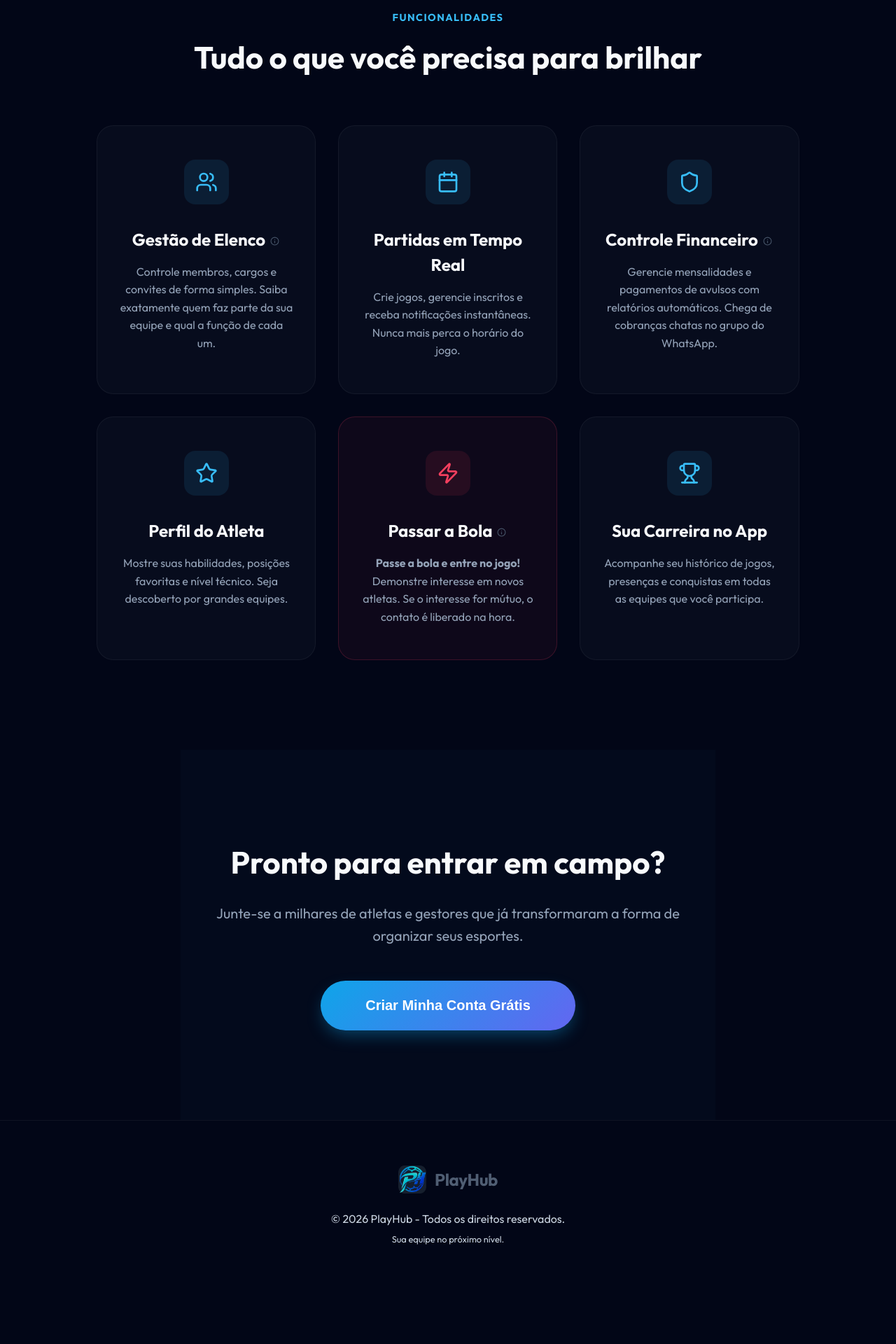
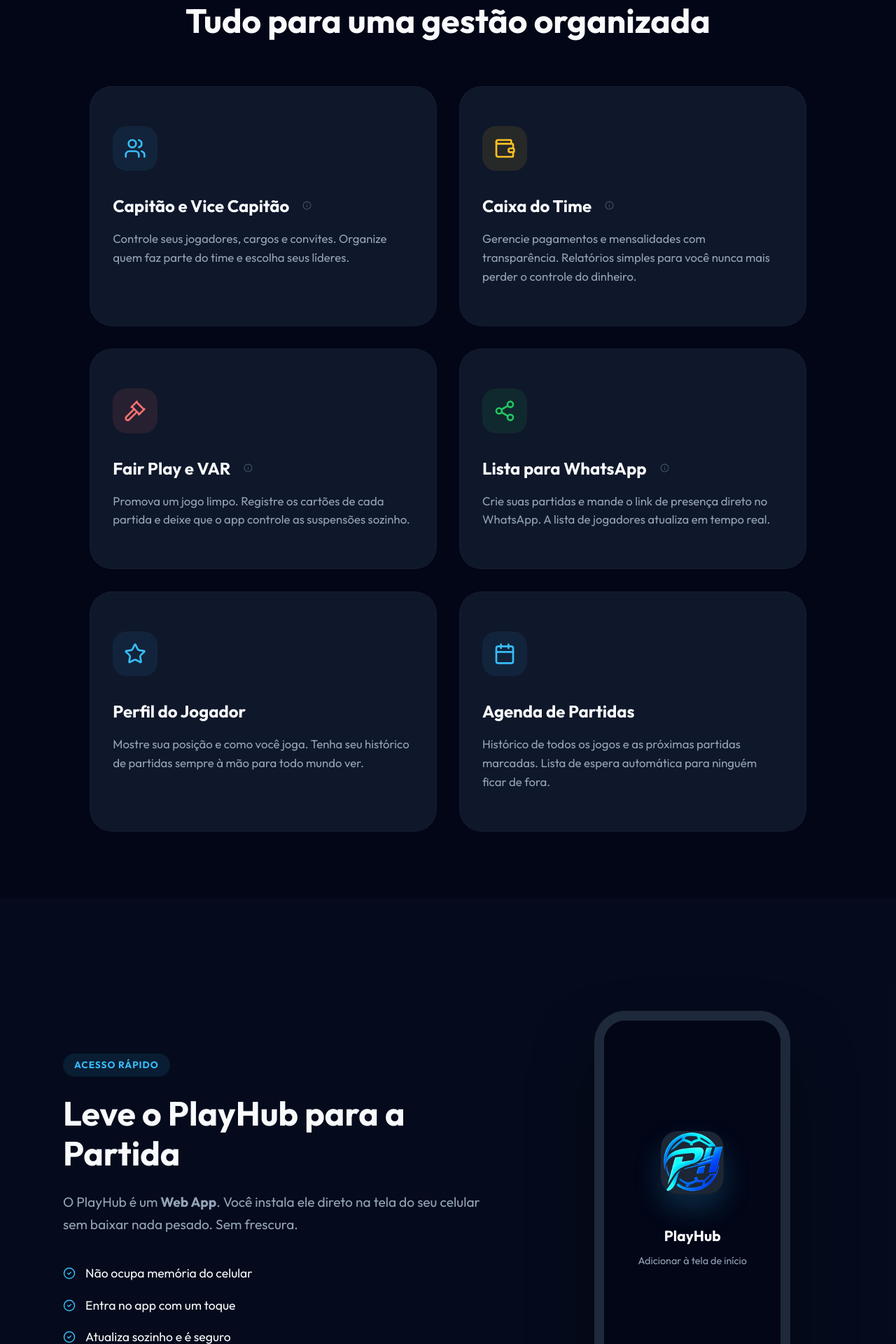
Before and after one commit to micheldigui/playhub, a React (Vite) app: page / in a window 1280 px wide. Shown: the part 880-2800 px from the top of the page at 70% size. Before the commit the page ends 2725 px from the top, so only its background shows below. Built offline with nearby package versions, Linux system fonts and the light colour scheme; no server answers.

Commit message:
docs/ui: reformulate landing page and add video scripts (amateur terminology)

```diff
--- a/src/paginas/Landing/LandingPage.css
+++ b/src/paginas/Landing/LandingPage.css
@@ -1,114 +1,159 @@
+/* ── Variáveis e Reset ── */
+:root {
+  --primary: #38bdf8;
+  --primary-hover: #0ea5e9;
+  --bg-dark: #020617;
+  --bg-card: #0f172a;
+  --text-main: #f8fafc;
+  --text-muted: #94a3b8;
+  --accent-gold: #fbbf24;
+  --accent-red: #f87171;
+  --accent-green: #22c55e;
+}
+
+* {
+  margin: 0;
+  padding: 0;
+  box-sizing: border-box;
+}
+
 .landing-container {
+  background-color: var(--bg-dark);
+  color: var(--text-main);
   min-height: 100vh;
-  background-color: #020617;
-  color: #f8fafc;
   font-family: 'Outfit', sans-serif;
   overflow-x: hidden;
   display: flex;
   flex-direction: column;
 }
 
-/* ── Navbar simplificada ── */
+/* ── Navbar ── */
 .landing-nav {
   display: flex;
   justify-content: space-between;
   align-items: center;
-  padding: 1.5rem 2rem;
-  max-width: 1200px;
+  padding: 1.5rem 5%;
+  position: fixed;
+  top: 0;
   width: 100%;
-  margin: 0 auto;
-  z-index: 10;
+  z-index: 100;
+  background: rgba(2, 6, 23, 0.8);
+  backdrop-filter: blur(12px);
+  border-bottom: 1px solid rgba(255, 255, 255, 0.05);
 }
 
 .landing-logo {
   display: flex;
   align-items: center;
-  gap: 0.75rem;
+  gap: 12px;
+  font-weight: 800;
   font-size: 1.5rem;
-  font-weight: 800;
-  letter-spacing: -0.02em;
+  letter-spacing: -0.5px;
 }
 
 .landing-logo img {
-  width: 40px;
-  height: 40px;
+  height: 36px;
+  width: 36px;
 }
 
-/* ── Hero Section ── */
+/* ── Seções Comuns ── */
+.section-tag {
+  display: inline-block;
+  padding: 6px 16px;
+  background: rgba(56, 189, 248, 0.1);
+  color: var(--primary);
+  border-radius: 100px;
+  font-size: 0.85rem;
+  font-weight: 700;
+  text-transform: uppercase;
+  letter-spacing: 1px;
+  margin-bottom: 1.5rem;
+}
+
+.section-title {
+  font-size: clamp(2.2rem, 5vw, 3rem);
+  font-weight: 800;
+  line-height: 1.2;
+  margin-bottom: 2rem;
+  text-align: center;
+}
+
+/* ── Hero ── */
 .hero-section {
+  padding: 12rem 5% 8rem;
+  text-align: center;
   position: relative;
-  padding: 6rem 2rem 10rem;
   display: flex;
   flex-direction: column;
   align-items: center;
-  text-align: center;
-  max-width: 1000px;
-  margin: 0 auto;
 }
 
-/* Decorações de fundo */
 .hero-bg-glow {
   position: absolute;
-  top: 10%;
+  top: 0;
   left: 50%;
   transform: translateX(-50%);
-  width: 600px;
-  height: 600px;
-  background: radial-gradient(circle, rgba(56, 189, 248, 0.15) 0%, rgba(56, 189, 248, 0) 70%);
-  filter: blur(60px);
+  width: 100%;
+  height: 100%;
+  background: radial-gradient(circle at center, rgba(56, 189, 248, 0.1) 0%, transparent 70%);
   z-index: -1;
+  pointer-events: none;
 }
 
 .hero-headline {
-  font-size: clamp(2.5rem, 8vw, 4.5rem);
+  font-size: clamp(2.8rem, 8vw, 4.5rem);
   font-weight: 900;
   line-height: 1.1;
   margin-bottom: 1.5rem;
-  background: linear-gradient(135deg, #fff 30%, #94a3b8 100%);
+  max-width: 900px;
+  background: linear-gradient(135deg, #fff 60%, #94a3b8 100%);
   background-clip: text;
   -webkit-background-clip: text;
   -webkit-text-fill-color: transparent;
-  animation: slideUp 0.8s ease-out;
 }
 
 .hero-subheadline {
-  font-size: clamp(1.1rem, 3vw, 1.25rem);
-  color: #94a3b8;
-  max-width: 700px;
+  font-size: clamp(1.1rem, 2vw, 1.25rem);
+  color: var(--text-muted);
+  max-width: 650px;
+  line-height: 1.6;
   margin-bottom: 3rem;
-  line-height: 1.6;
-  animation: slideUp 0.8s ease-out 0.1s backwards;
 }
 
 .hero-cta-group {
   display: flex;
-  gap: 1.5rem;
-  animation: slideUp 0.8s ease-out 0.2s backwards;
+  gap: 1rem;
+  flex-wrap: wrap;
+  justify-content: center;
 }
 
+/* ── Botões ── */
 .btn-hero-primary {
-  background: linear-gradient(135deg, #0ea5e9, #6366f1);
-  color: white;
-  padding: 1.25rem 2.5rem;
+  background: linear-gradient(135deg, var(--primary), #6366f1);
+  color: #fff;
+  border: none;
+  padding: 1.1rem 2.8rem;
   border-radius: 100px;
   font-weight: 700;
   font-size: 1.1rem;
-  border: none;
   cursor: pointer;
-  box-shadow: 0 10px 25px -5px rgba(14, 165, 233, 0.4);
-  transition: all 0.3s cubic-bezier(0.175, 0.885, 0.32, 1.275);
+  transition: all 0.3s cubic-bezier(0.4, 0, 0.2, 1);
+  display: flex;
+  align-items: center;
+  justify-content: center;
+  box-shadow: 0 10px 20px rgba(56, 189, 248, 0.2);
 }
 
 .btn-hero-primary:hover {
-  transform: scale(1.05) translateY(-2px);
-  box-shadow: 0 15px 30px -5px rgba(14, 165, 233, 0.5);
+  transform: translateY(-3px);
+  box-shadow: 0 15px 30px rgba(56, 189, 248, 0.4);
 }
 
 .btn-hero-secondary {
   background: rgba(255, 255, 255, 0.05);
+  color: var(--text-main);
   border: 1px solid rgba(255, 255, 255, 0.1);
-  color: white;
-  padding: 1.25rem 2.5rem;
+  padding: 1.1rem 2.8rem;
   border-radius: 100px;
   font-weight: 700;
   font-size: 1.1rem;
@@ -121,64 +166,45 @@
   border-color: rgba(255, 255, 255, 0.2);
 }
 
-/* ── Features Section ── */
+/* ── Features ── */
 .features-section {
-  padding: 8rem 2rem;
+  padding: 6rem 5%;
   max-width: 1200px;
   margin: 0 auto;
 }
 
-.section-tag {
-  color: #38bdf8;
-  font-weight: 800;
-  font-size: 0.9rem;
-  text-transform: uppercase;
-  letter-spacing: 0.1em;
-  display: block;
-  margin-bottom: 0.75rem;
-  text-align: center;
-}
-
-.section-title {
-  font-size: clamp(2rem, 5vw, 2.75rem);
-  font-weight: 800;
-  text-align: center;
-  margin-bottom: 4rem;
-}
-
 .features-grid {
   display: grid;
-  grid-template-columns: repeat(auto-fit, minmax(300px, 1fr));
+  grid-template-columns: repeat(auto-fit, minmax(320px, 1fr));
   gap: 2rem;
+  margin-top: 4rem;
 }
 
 .feature-card {
-  background: rgba(15, 23, 42, 0.4);
-  border: 1px solid rgba(255, 255, 255, 0.05);
-  padding: 3rem 2rem;
-  border-radius: 24px;
-  transition: all 0.3s;
-  display: flex;
-  flex-direction: column;
-  align-items: center;
-  text-align: center;
+  background: var(--bg-card);
+  padding: 3.5rem 2rem;
+  border-radius: 32px;
+  border: 1px solid rgba(255, 255, 255, 0.03);
+  transition: all 0.4s cubic-bezier(0.175, 0.885, 0.32, 1.275);
+  position: relative;
+  overflow: hidden;
 }
 
 .feature-card:hover {
-  transform: translateY(-8px);
-  background: rgba(15, 23, 42, 0.6);
-  border-color: rgba(56, 189, 248, 0.3);
+  transform: translateY(-10px);
+  border-color: rgba(56, 189, 248, 0.2);
+  background: rgba(15, 23, 42, 0.8);
 }
 
 .feature-icon-box {
   width: 64px;
   height: 64px;
-  background: rgba(56, 189, 248, 0.1);
-  border-radius: 16px;
+  background: rgba(56, 189, 248, 0.08);
+  color: var(--primary);
+  border-radius: 20px;
   display: flex;
   align-items: center;
   justify-content: center;
-  color: #38bdf8;
   margin-bottom: 2rem;
 }
 
@@ -186,47 +212,171 @@
   font-size: 1.5rem;
   font-weight: 700;
   margin-bottom: 1rem;
+  display: flex;
+  align-items: center;
+  gap: 12px;
 }
 
 .feature-card p {
-  color: #94a3b8;
+  color: var(--text-muted);
   line-height: 1.6;
+  font-size: 1.05rem;
+}
+
+/* ── Install Section ── */
+.install-section {
+  padding: 10rem 5%;
+  background: rgba(15, 23, 42, 0.3);
+}
+
+.install-content {
+  max-width: 1100px;
+  margin: 0 auto;
+  display: grid;
+  grid-template-columns: 1.2fr 0.8fr;
+  gap: 6rem;
+  align-items: center;
+}
+
+.install-text h2 {
+  margin-bottom: 1.5rem;
+}
+
+.install-text p {
+  font-size: 1.2rem;
+  color: var(--text-muted);
+  margin-bottom: 2.5rem;
+  line-height: 1.7;
+}
+
+.install-benefits {
+  list-style: none;
+}
+
+.install-benefits li {
+  display: flex;
+  align-items: center;
+  gap: 14px;
+  font-size: 1.1rem;
+  color: var(--text-main);
+  margin-bottom: 1.2rem;
+  font-weight: 500;
+}
+
+/* ── Mockup Phone ── */
+.install-visual {
+  display: flex;
+  justify-content: center;
+}
+
+.mockup-phone {
+  width: 280px;
+  height: 560px;
+  background: #000;
+  border: 14px solid #1e293b;
+  border-radius: 45px;
+  position: relative;
+  box-shadow: 0 50px 100px -20px rgba(0, 0, 0, 0.6);
+}
+
+.mockup-screen {
+  width: 100%;
+  height: 100%;
+  background: #020617;
+  display: flex;
+  flex-direction: column;
+  align-items: center;
+  justify-content: center;
+  border-radius: 30px;
+}
+
+.app-icon-floating {
+  width: 90px;
+  height: 90px;
+  border-radius: 24px;
+  margin-bottom: 24px;
+  box-shadow: 0 20px 40px rgba(56, 189, 248, 0.2);
+  animation: float 4s ease-in-out infinite;
+}
+
+.mockup-home-info span {
+  display: block;
+  font-weight: 700;
+  font-size: 1.3rem;
+  color: #fff;
+  text-align: center;
+}
+
+.mockup-home-info p {
+  font-size: 0.9rem;
+  color: var(--text-muted);
+  margin-top: 10px;
+  text-align: center;
+}
+
+/* ── CTA Final ── */
+.cta-final-section {
+  padding: 10rem 5%;
+  text-align: center;
+  background: radial-gradient(circle at bottom, rgba(56, 189, 248, 0.05) 0%, transparent 70%);
 }
 
 /* ── Footer ── */
 .landing-footer {
-  margin-top: auto;
-  padding: 4rem 2rem;
+  padding: 5rem 5% 3rem;
   border-top: 1px solid rgba(255, 255, 255, 0.05);
   text-align: center;
 }
 
-.footer-content {
-  max-width: 1200px;
-  margin: 0 auto;
-  color: #64748b;
-  font-size: 0.9rem;
+.footer-links {
+  display: flex;
+  gap: 2.5rem;
+  justify-content: center;
+  margin-top: 2rem;
 }
 
-/* ── Animações ── */
+.footer-links a {
+  color: var(--text-muted);
+  text-decoration: none;
+  font-size: 0.95rem;
+  transition: color 0.2s;
+}
+
+.footer-links a:hover {
+  color: var(--primary);
+}
+
+/* ── Animations ── */
 @keyframes slideUp {
-  from { opacity: 0; transform: translateY(30px); }
+  from { opacity: 0; transform: translateY(40px); }
   to { opacity: 1; transform: translateY(0); }
 }
 
+@keyframes float {
+  0%, 100% { transform: translateY(0); }
+  50% { transform: translateY(-20px); }
+}
+
 /* ── Responsividade ── */
+@media (max-width: 968px) {
+  .install-content {
+    grid-template-columns: 1fr;
+    text-align: center;
+    gap: 4rem;
+  }
+
+  .install-benefits {
+    display: inline-block;
+    text-align: left;
+  }
+}
+
 @media (max-width: 640px) {
   .hero-cta-group {
     flex-direction: column;
     width: 100%;
-    gap: 1rem;
   }
-
   .btn-hero-primary, .btn-hero-secondary {
     width: 100%;
   }
-
-  .hero-section {
-    padding: 4rem 1.5rem 6rem;
-  }
 }
--- a/src/paginas/Landing/LandingPage.jsx
+++ b/src/paginas/Landing/LandingPage.jsx
@@ -1,7 +1,8 @@
 import React from 'react';
 import {
   Trophy, Users, Calendar, Shield,
-  ArrowRight, CheckCircle2, Star, Zap
+  ArrowRight, CheckCircle2, Star, Zap,
+  Smartphone, Share2, Gavel, Wallet
 } from 'lucide-react';
 import InfoTooltip from '../../componentes/Tooltip/InfoTooltip';
 import './LandingPage.css';
@@ -23,21 +24,21 @@
       {/* ── Hero ── */}
       <header className="hero-section">
         <div className="hero-bg-glow" />
-        <span className="section-tag" style={{ animation: 'slideUp 0.8s ease-out' }}>Onde o jogo acontece</span>
+        <span className="section-tag" style={{ animation: 'slideUp 0.8s ease-out' }}>Gestão de Partidas Inteligente</span>
         <h1 className="hero-headline">
-          Sua equipe, suas regras, <br />
-          <span style={{ color: '#38bdf8' }}>seu próximo nível.</span>
+          Tudo o que seu time precisa <br />
+          <span style={{ color: '#38bdf8' }}>em um só lugar.</span>
         </h1>
         <p className="hero-subheadline">
-          A solução inteligente para organizar sua equipe e elevar o nível do seu jogo.
-          Gerencie partidas, mensalidades e conecte-se com novos atletas de forma eficiente.
+          A plataforma completa para organizar suas partidas, gerenciar o caixa do time e o nível dos seus jogadores.
+          Feito de jogador para jogador.
         </p>
         <div className="hero-cta-group">
           <button className="btn-hero-primary" onClick={aoLogin}>
             Começar Agora <ArrowRight size={20} style={{ marginLeft: '8px', verticalAlign: 'middle' }} />
           </button>
           <button className="btn-hero-secondary" onClick={() => document.getElementById('features').scrollIntoView({ behavior: 'smooth' })}>
-            Ver Funcionalidades
+            Conhecer Funcionalidades
           </button>
         </div>
       </header>
@@ -45,7 +46,7 @@
       {/* ── Features ── */}
       <section id="features" className="features-section">
         <span className="section-tag">Funcionalidades</span>
-        <h2 className="section-title">Tudo o que você precisa para brilhar</h2>
+        <h2 className="section-title">Tudo para uma gestão organizada</h2>
 
         <div className="features-grid">
           <div className="feature-card">
@@ -53,67 +54,100 @@
               <Users size={32} />
             </div>
             <h3>
-              Gestão de Elenco
-              <InfoTooltip texto="Defina quem é Capitão (manda em tudo), Vice-Capitão (ajuda na gestão) ou Jogador. Tudo simples e organizado." />
+              Capitão e Vice Capitão
+              <InfoTooltip texto="Defina quem é o Capitão e quem ajuda como Vice Capitão. Simples e sem complicação." />
             </h3>
-            <p>Controle membros, cargos e convites de forma simples. Saiba exatamente quem faz parte da sua equipe e qual a função de cada um.</p>
+            <p>Controle seus jogadores, cargos e convites. Organize quem faz parte do time e escolha seus líderes.</p>
+          </div>
+
+          <div className="feature-card">
+            <div className="feature-icon-box" style={{ color: '#fbbf24', background: 'rgba(251, 191, 36, 0.1)' }}>
+              <Wallet size={32} />
+            </div>
+            <h3>
+              Caixa do Time
+              <InfoTooltip texto="Controle quem paga por mês e quem paga por partida. Saiba sempre quem está em dia." />
+            </h3>
+            <p>Gerencie pagamentos e mensalidades com transparência. Relatórios simples para você nunca mais perder o controle do dinheiro.</p>
+          </div>
+
+          <div className="feature-card">
+            <div className="feature-icon-box" style={{ color: '#f87171', background: 'rgba(248, 113, 113, 0.1)' }}>
+              <Gavel size={32} />
+            </div>
+            <h3>
+              Fair Play e VAR
+              <InfoTooltip texto="Sistema de cartões que gera suspensões automáticas. O app avisa se o jogador está fora da partida!" />
+            </h3>
+            <p>Promova um jogo limpo. Registre os cartões de cada partida e deixe que o app controle as suspensões sozinho.</p>
+          </div>
+
+          <div className="feature-card">
+            <div className="feature-icon-box" style={{ color: '#22c55e', background: 'rgba(34, 197, 94, 0.1)' }}>
+              <Share2 size={32} />
+            </div>
+            <h3>
+              Lista para WhatsApp
+              <InfoTooltip texto="Gere a lista de jogadores confirmados para mandar no grupo do seu time." />
+            </h3>
+            <p>Crie suas partidas e mande o link de presença direto no WhatsApp. A lista de jogadores atualiza em tempo real.</p>
+          </div>
+
+          <div className="feature-card">
+            <div className="feature-icon-box">
+              <Star size={32} />
+            </div>
+            <h3>Perfil do Jogador</h3>
+            <p>Mostre sua posição e como você joga. Tenha seu histórico de partidas sempre à mão para todo mundo ver.</p>
           </div>
 
           <div className="feature-card">
             <div className="feature-icon-box">
               <Calendar size={32} />
             </div>
-            <h3>Partidas em Tempo Real</h3>
-            <p>Crie jogos, gerencie inscritos e receba notificações instantâneas. Nunca mais perca o horário do jogo.</p>
+            <h3>Agenda de Partidas</h3>
+            <p>Histórico de todos os jogos e as próximas partidas marcadas. Lista de espera automática para ninguém ficar de fora.</p>
           </div>
+        </div>
+      </section>
 
-          <div className="feature-card">
-            <div className="feature-icon-box">
-              <Shield size={32} />
+      {/* ── Seção de Instalação (Web App) ── */}
+      <section className="install-section">
+        <div className="install-content">
+          <div className="install-text">
+            <span className="section-tag">Acesso Rápido</span>
+            <h2 className="section-title" style={{ textAlign: 'left' }}>Leve o PlayHub para a Partida</h2>
+            <p>
+              O PlayHub é um <strong>Web App</strong>. Você instala ele direto na tela do seu celular
+              sem baixar nada pesado. Sem frescura.
+            </p>
+            <ul className="install-benefits">
+              <li><CheckCircle2 size={18} color="#38bdf8" /> Não ocupa memória do celular</li>
+              <li><CheckCircle2 size={18} color="#38bdf8" /> Entra no app com um toque</li>
+              <li><CheckCircle2 size={18} color="#38bdf8" /> Atualiza sozinho e é seguro</li>
+            </ul>
+          </div>
+          <div className="install-visual">
+            <div className="mockup-phone">
+              <div className="mockup-screen">
+                <img src="/icon_ph_oficial_cf.png" alt="App Icon" className="app-icon-floating" />
+                <div className="mockup-home-info">
+                  <span>PlayHub</span>
+                  <p>Adicionar à tela de início</p>
+                </div>
+              </div>
             </div>
-            <h3>
-              Controle Financeiro
-              <InfoTooltip texto="Separe quem paga por mês (Mensalista) de quem paga por jogo (Avulso). O app avisa quem está devendo!" />
-            </h3>
-            <p>Gerencie mensalidades e pagamentos de avulsos com relatórios automáticos. Chega de cobranças chatas no grupo do WhatsApp.</p>
-          </div>
-
-          <div className="feature-card">
-            <div className="feature-icon-box">
-              <Star size={32} />
-            </div>
-            <h3>Perfil do Atleta</h3>
-            <p>Mostre suas habilidades, posições favoritas e nível técnico. Seja descoberto por grandes equipes.</p>
-          </div>
-
-          <div className="feature-card" style={{ border: '1px solid rgba(244, 63, 94, 0.2)', background: 'rgba(244, 63, 94, 0.05)' }}>
-            <div className="feature-icon-box" style={{ color: '#f43f5e', background: 'rgba(244, 63, 94, 0.1)' }}>
-              <Zap size={32} />
-            </div>
-            <h3>
-              Passar a Bola
-              <InfoTooltip texto="Encontrou alguém legal para jogar? 'Passe a bola'. Se a pessoa aceitar, vocês dão match e o WhatsApp é liberado!" />
-            </h3>
-            <p><strong>Passe a bola e entre no jogo!</strong> Demonstre interesse em novos atletas. Se o interesse for mútuo, o contato é liberado na hora.</p>
-          </div>
-
-          <div className="feature-card">
-            <div className="feature-icon-box">
-              <Trophy size={32} />
-            </div>
-            <h3>Sua Carreira no App</h3>
-            <p>Acompanhe seu histórico de jogos, presenças e conquistas em todas as equipes que você participa.</p>
           </div>
         </div>
       </section>
 
       {/* ── CTA Final ── */}
-      <section className="hero-section" style={{ padding: '8rem 2rem', background: 'rgba(56, 189, 248, 0.02)' }}>
-        <h2 className="section-title" style={{ marginBottom: '1.5rem' }}>Pronto para entrar em campo?</h2>
-        <p className="hero-subheadline" style={{ marginBottom: '3rem' }}>
-          Junte-se a milhares de atletas e gestores que já transformaram a forma de organizar seus esportes.
+      <section className="cta-final-section">
+        <h2 className="section-title">Bora organizar seu time?</h2>
+        <p className="hero-subheadline">
+          Junte-se a milhares de jogadores e capitães que já usam o PlayHub para organizar suas partidas.
         </p>
-        <button className="btn-hero-primary" onClick={aoLogin} style={{ padding: '1.5rem 4rem', fontSize: '1.25rem' }}>
+        <button className="btn-hero-primary" onClick={aoLogin} style={{ padding: '1.2rem 3rem', fontSize: '1.1rem' }}>
           Criar Minha Conta Grátis
         </button>
       </section>
@@ -125,8 +159,11 @@
             <img src="/icon_ph_oficial_cf.png" alt="PlayHub Logo" style={{ borderRadius: '4px' }} />
             <span>PlayHub</span>
           </div>
-          <p>© {new Date().getFullYear()} PlayHub - Todos os direitos reservados.</p>
-          <p style={{ marginTop: '0.5rem', fontSize: '0.8rem' }}>Sua equipe no próximo nível.</p>
+          <p>© {new Date().getFullYear()} PlayHub - Organização de Partidas Simples.</p>
+          <div className="footer-links">
+             <a href="/privacidade" onClick={(e) => e.preventDefault()}>Privacidade</a>
+             <a href="/termos" onClick={(e) => e.preventDefault()}>Termos de Uso</a>
+          </div>
         </div>
       </footer>
     </div>
```
Also changed, not shown: 1 other file (tests, documents, lock files or other folders).
